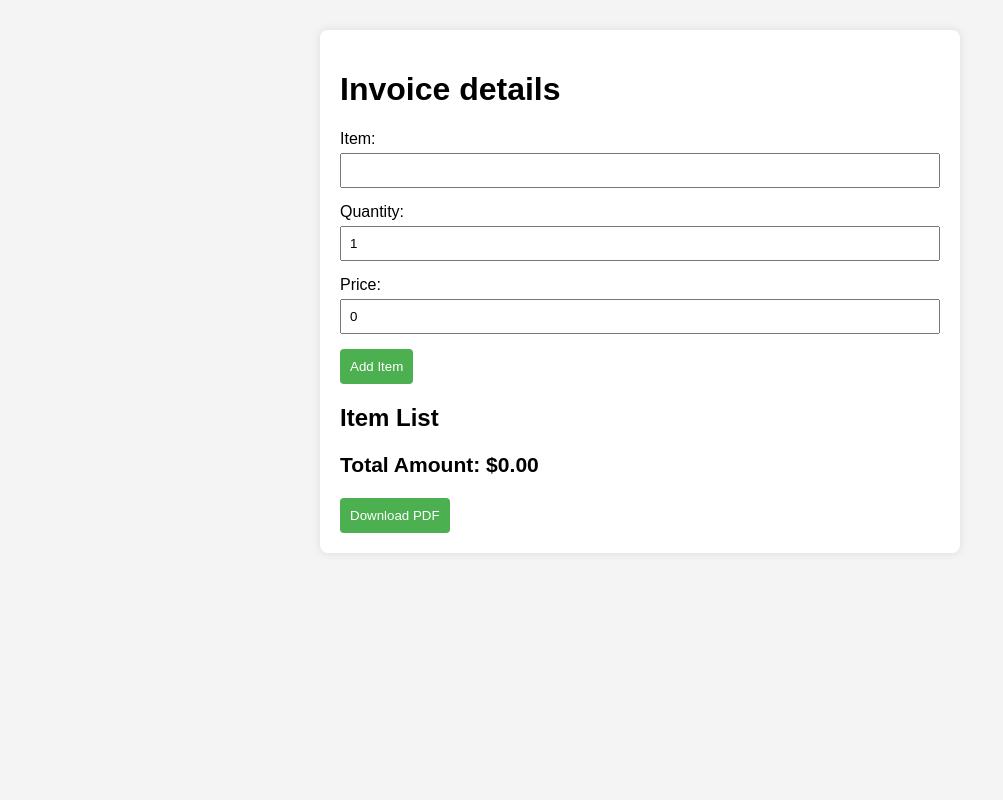
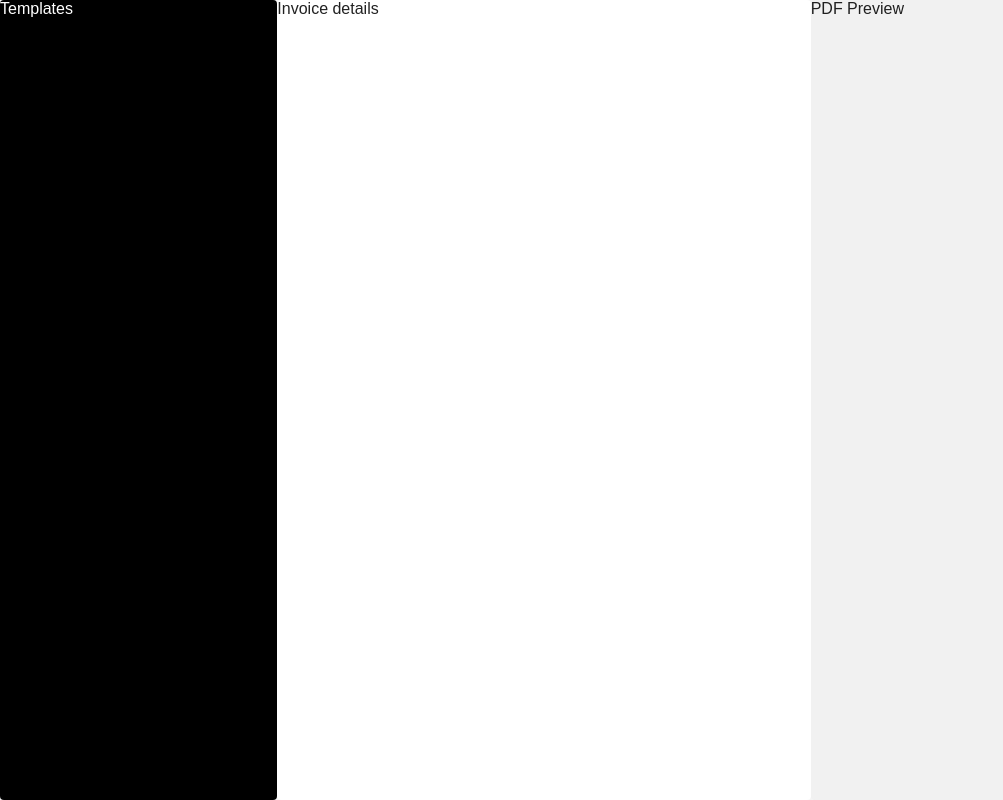
Before and after one commit to mbombino/bequits, a React (Create React App) app: page / in a window 1280 px wide. Shown: the whole page, without its empty margins (0-1003 px from the left). Built offline with nearby package versions, Linux system fonts and the light colour scheme.

Commit message:
Added templates page

```diff
--- a/package.json
+++ b/package.json
@@ -3,6 +3,9 @@
   "version": "0.1.0",
   "private": true,
   "dependencies": {
+    "@emotion/react": "^11.13.0",
+    "@emotion/styled": "^11.13.0",
+    "@mui/material": "^5.16.6",
     "@testing-library/jest-dom": "^5.17.0",
     "@testing-library/react": "^13.4.0",
     "@testing-library/user-event": "^13.5.0",
--- a/src/App.js
+++ b/src/App.js
@@ -3,6 +3,8 @@ import jsPDF from "jspdf";
 import BillDetails from "./components/BillDetails";
 import ItemList from "./components/ItemList";
 import TotalAmount from "./components/TotalAmount";
+import styled from "@emotion/styled";
+import { Grid, Paper, Box, Card } from "@mui/material";
 import "./App.css";
 
 function App() {
@@ -48,13 +50,46 @@ function App() {
     pdf.save("invoice.pdf");
   };
   return (
-    <div className="App">
-      <h1>Invoice details</h1>
-      <BillDetails onAddItem={handleAddItem} />
-      <ItemList items={items} onDeleteItem={handleDeleteItem} />
-      <TotalAmount total={calculateTotalAmount()} />
-      <button onClick={handleDownloadPDF}>Download PDF</button>
-    </div>
+    <Box sx={{ flexGrow: 1 }}>
+      <Grid container spacing={0}>
+        <Grid item xs={2.6}>
+          <Paper
+            elevation={0}
+            style={{
+              backgroundColor: "black",
+              color: "white",
+              height: 800,
+            }}
+          >
+            Templates
+          </Paper>
+        </Grid>
+        <Grid item xs={5}>
+          <Paper
+            elevation={0}
+            style={{
+              //backgroundColor: "black",
+              //color: "white",
+              height: 800,
+            }}
+          >
+            Invoice details
+          </Paper>
+        </Grid>
+        <Grid item xs={4.4}>
+          <Paper
+            elevation={0}
+            style={{
+              backgroundColor: "#f1f1f1",
+              //color: "white",
+              height: 800,
+            }}
+          >
+            PDF Preview
+          </Paper>
+        </Grid>
+      </Grid>
+    </Box>
   );
 }
 
```
Also changed, not shown: src/components/Templates.js (added), 1 other file (tests, documents, lock files or other folders).
